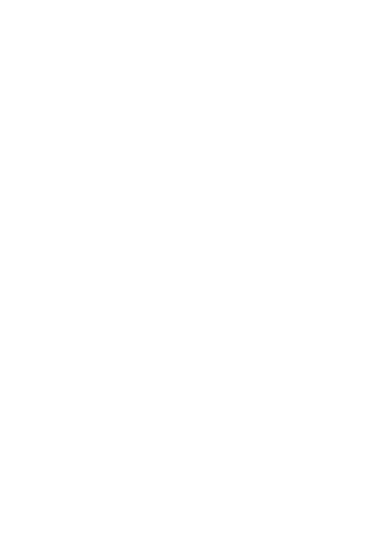
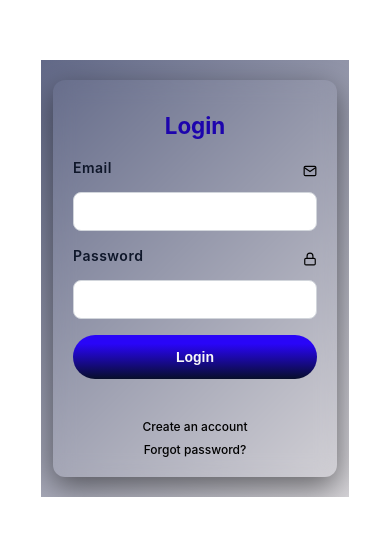
Before and after one commit to Tharushika64/bluvny_webTeamProject, a React (Vite) app: page /login in a window 390 px wide. Before the commit this address had no page. Shown: the part 144-680 px from the top of the page. Built offline with nearby package versions, Linux system fonts and the light colour scheme.

Commit message:
Login change to jsx

```diff
--- a/src/App.jsx
+++ b/src/App.jsx
@@ -11,6 +11,8 @@
 import MarketingPage from './pages/MarketingPage';
 import SelectDashboard from './pages/SelectDashboard';
 import UserManagement from './pages/UserManagement';
+import Login from './components/Login/Login.jsx';
+import Signup from './components/Signup/Signup.jsx';
 
 function Dashboard() {
   const [activeRoute, setActiveRoute] = useState('overview');
@@ -53,6 +55,8 @@
       <Routes>
         <Route path="/" element={<MarketingPage />} />
         <Route path="/select-dashboard" element={<SelectDashboard />} />
+        <Route path="/login" element={<Login />} />
+        <Route path="/signup" element={<Signup />} />
         <Route path="/super-admin" element={<Dashboard />} />
         <Route path="/admin" element={<Dashboard />} />
         <Route path="/user" element={<Dashboard />} />
--- a/src/components/Login/Login.css
+++ b/src/components/Login/Login.css
@@ -6,16 +6,17 @@
 
 .login-container {
   min-height: 100vh;
-  min-width: 150vh;
+  width: 100%;
   display: flex;
   justify-content: center;
   align-items: center;
   background: linear-gradient(135deg, #626988 0%, #d6d4d8 100%);
   font-family: 'Inter', -apple-system, BlinkMacSystemFont, 'Segoe UI', sans-serif;
   padding: 20px;
-   overflow-x: hidden;
-    flex-direction: row;
-
+  overflow-x: hidden;
+  overflow-y: auto;
+  flex-direction: row;
+  gap: 2rem;
 }
 
 .login-header {
@@ -55,8 +56,9 @@
   box-shadow: 0 10px 30px rgba(0, 0, 0, 0.6);
   backdrop-filter: blur(10px);
   width: 450px;
-  height:450px;
+  height: 450px;
   display: flex;
+  flex-shrink: 0;
 }
 
 .robot-image{
@@ -218,19 +220,41 @@
 
 
 /* ==================== RESPONSIVE DESIGN ==================== */
+
+/* Large Screens (1025px and above) - Default */
+@media (min-width: 1025px) {
+  .login-container {
+    flex-direction: row;
+    gap: 3rem;
+  }
+
+  .robo-login-card {
+    width: 450px;
+    height: 450px;
+  }
+
+  .login-card-wrapper {
+    width: 500px;
+  }
+
+  .login-card {
+    padding: 2rem 2.5rem;
+  }
+}
+
 /* Tablet Devices (768px - 1024px) */
 @media (max-width: 1024px) {
   .login-container {
     flex-direction: column;
-    padding: 40px 20px;
-    min-height: auto;
+    justify-content: center;
+    padding: 30px 20px;
+    gap: 2rem;
   }
 
   .robo-login-card {
     width: 350px;
     height: 350px;
-    border-radius: 30px;
-    margin-bottom: 2rem;
+    margin: 0 auto;
   }
 
   .robot-image {
@@ -238,56 +262,63 @@
   }
 
   .login-card-wrapper {
-    width: 400px;
-    max-width: 90%;
+    width: 100%;
+    max-width: 450px;
+    margin: 0 auto;
+  }
+
+  .login-card {
+    padding: 2rem 1.5rem;
+    width: 100%;
+  }
+
+  .login-title {
+    font-size: 1.75rem;
   }
 
   .login-button {
     height: 48px;
     font-size: 16px;
   }
+
+  .form-input {
+    font-size: 15px;
+    padding: 10px 12px;
+  }
 }
 
-/* Mobile Devices (480px - 767px) */
+/* Mobile Devices (481px - 767px) */
 @media (max-width: 767px) {
-  .mobile-header {
-    display: block;
-  }
-
-  .robo-login-card.desktop-only {
-    display: none;
-  }
-
   .login-container {
     flex-direction: column;
     justify-content: flex-start;
-    padding: 30px 20px;
-    max-height: 100vh;
-    background: linear-gradient(135deg, #626988 0%, #d6d4d8 100%);
+    padding: 20px 16px;
+    gap: 1.5rem;
+    min-height: auto;
   }
 
-  .login-content {
-    width: 100%;
-    max-width: 400px;
+  .robo-login-card {
+    display: none;
   }
 
   .login-card-wrapper {
     width: 100%;
-    height: 60vh;
-    max-width: 400px;
+    max-width: 100%;
+    height: auto;
+    border-radius: 15px;
     padding: 1.5rem;
-    border-radius: 15px;
   }
 
   .login-card {
+    width: 100%;
+    height: auto;
     padding: 0;
-    width: 100%;
-    height: 100vh;
   }
 
   .login-title {
-    font-size: 1.75rem;
+    font-size: 1.5rem;
     margin-bottom: 1.5rem;
+    margin-top: 1rem;
   }
 
   .form-group {
@@ -295,65 +326,58 @@
   }
 
   .form-label {
-    font-size: 15px;
-    margin-bottom: 0.4rem;
+    font-size: 14px;
+    margin-bottom: 6px;
   }
 
   .form-input {
-    padding: 10px 14px;
-    font-size: 15px;
+    padding: 10px 12px;
+    font-size: 14px;
     border-width: 1px;
     width: 100%;
   }
 
   .login-button {
     height: 46px;
-    font-size: 16px;
-    margin-top: 0.75rem;
+    font-size: 15px;
+    margin-top: 1rem;
   }
 
   .login-footer {
     flex-direction: column;
     gap: 0.75rem;
-    align-items: center;
+    align-items: stretch;
     padding-top: 1.5rem;
   }
 
   .footer-link {
-    font-size: 14px;
+    font-size: 13px;
     text-align: center;
-    width: 100%;
+    flex: 1;
+  }
+
+  .robot-image {
+    display: none;
   }
 }
 
-/* Small Mobile Devices (below 480px) */
+/* Small Mobile Devices (361px - 480px) */
 @media (max-width: 480px) {
   .login-container {
-    padding: 20px 15px;
+    padding: 20px 12px;
     justify-content: flex-start;
-    padding-top: 60px;
-  }
-
-  .mobile-header {
-    margin-bottom: 1.5rem;
-  }
-
-  .login-page-title {
-    font-size: 1.75rem;
-  }
-
-  .login-subtitle {
-    font-size: 0.95rem;
   }
 
   .login-card-wrapper {
     padding: 1.25rem;
     border-radius: 12px;
+    width: 100%;
   }
 
   .login-title {
-    font-size: 1.5rem;
+    font-size: 1.4rem;
     margin-bottom: 1.25rem;
+    margin-top: 0.75rem;
   }
 
   .form-group {
@@ -361,116 +385,103 @@
   }
 
   .form-label {
-    font-size: 14px;
+    font-size: 13px;
+    margin-bottom: 5px;
   }
 
   .form-input {
-    padding: 9px 12px;
-    font-size: 14px;
+    padding: 9px 10px;
+    font-size: 13px;
+    border-width: 1px;
   }
 
   .login-button {
     height: 44px;
-    font-size: 15px;
-    margin-top: 0.5rem;
+    font-size: 14px;
+    margin-top: 0.75rem;
     border-radius: 30px;
   }
 
   .login-footer {
-    padding-top: 1.25rem;
+    padding-top: 1rem;
+    gap: 0.5rem;
   }
 
   .footer-link {
-    font-size: 13px;
-    padding: 3px 6px;
+    font-size: 12px;
+  }
+
+  .form-label-icon {
+    width: 14px;
+    height: 14px;
   }
 }
 
 /* Extra Small Devices (below 360px) */
 @media (max-width: 360px) {
   .login-container {
-    padding: 20px 12px;
-    padding-top: 40px;
+    padding: 15px 10px;
   }
 
   .login-card-wrapper {
     padding: 1rem;
-
+    border-radius: 10px;
   }
 
   .login-title {
-    font-size: 1.4rem;
+    font-size: 1.25rem;
+    margin-bottom: 1rem;
+  }
+
+  .form-label {
+    font-size: 12px;
   }
 
   .form-input {
-    padding: 8px 10px;
+    padding: 8px 9px;
+    font-size: 12px;
   }
 
   .login-button {
     height: 42px;
-    font-size: 14px;
-  }
-}
-
-/* ==================== UTILITY CLASSES ==================== */
-
-/* Loading state */
-.login-button:disabled {
-  opacity: 0.7;
-  cursor: not-allowed;
-  transform: none;
-}
-
-/* Touch device optimizations */
-@media (hover: none) and (pointer: coarse) {
-  .login-button:hover {
-    transform: none;
-    box-shadow: none;
+    font-size: 13px;
+    margin-top: 0.5rem;
   }
 
-  .footer-link:hover {
-    color: #1d04ad;
+  .form-label-icon {
+    width: 12px;
+    height: 12px;
   }
 
-  .form-input:focus {
-    border-width: 2px;
+  .footer-link {
+    font-size: 11px;
   }
-}
-
-/* Animation */
-@keyframes fadeIn {
-  from {
-    opacity: 0;
-    transform: translateY(20px);
-  }
-  to {
-    opacity: 1;
-    transform: translateY(0);
-  }
-}
-
-.login-card-wrapper {
-  animation: fadeIn 0.6s ease-out;
 }
 
 /* Landscape orientation for mobile */
 @media (max-height: 600px) and (orientation: landscape) {
   .login-container {
     padding: 10px;
-    min-height: auto;
+    min-height: 100vh;
+    justify-content: center;
   }
 
   .login-card-wrapper {
-    max-width: 400px;
+    max-height: 85vh;
+    overflow-y: auto;
+  }
 
-    margin: 0 auto;
+  .login-title {
+    margin-top: 0.5rem;
+    margin-bottom: 0.75rem;
   }
 
   .form-group {
-    margin-bottom: 0.75rem;
+    margin-bottom: 0.6rem;
   }
 
   .login-footer {
-    padding-top: 0.75rem;
+    padding-top: 0.5rem;
+    gap: 0.4rem;
   }
 }
--- a/src/components/Login/Login.tsx
+++ b/src/components/Login/Login.jsx
@@ -1,15 +1,22 @@
 import React, { useState } from 'react';
+import { useNavigate } from 'react-router-dom';
 import './Login.css';
 
-const Login: React.FC = () => {
+const Login = () => {
   const [email, setEmail] = useState('');
   const [password, setPassword] = useState('');
+  const navigate = useNavigate();
 
-  const handleSubmit = (e: React.FormEvent) => {
+  const handleSubmit = (e) => {
     e.preventDefault();
     // Handle login logic here
     console.log('Login attempt:', { email, password });
+    // Redirect to overview page after successful login
+    setTimeout(() => {
+      navigate('/super-admin');
+    }, 300);
   };
+
   // SVG Icons
   const EmailIcon = () => (
     <svg
@@ -43,7 +50,6 @@
 
   return (
     <div className="login-container">
-
       <div className="robo-login-card">
         <img src='src\assets\images\LoginRobot.png' alt='robot' className='robot-image'></img>
       </div>
@@ -65,14 +71,11 @@
                 onChange={(e) => setEmail(e.target.value)}
                 className="form-input"
                 required
-
               />
-
             </div>
 
             <div className="form-group">
               <div className="label-with-icon">
-
                 <label htmlFor="password" className="form-label">Password</label>
                 <PasswordIcon />
               </div>
@@ -98,8 +101,6 @@
         </div>
       </div>
     </div>
-
-
   );
 };
 
--- /dev/null
+++ b/src/components/Signup/Signup.jsx
@@ -0,0 +1,180 @@
+import { useState } from "react";
+import { useNavigate } from "react-router-dom";
+import "./Signup.css";
+import robotImg from "../../assets/images/robot.png";
+
+const Signup = () => {
+  const [formData, setFormData] = useState({
+    username: "",
+    email: "",
+    password: "",
+    confirmPassword: "",
+  });
+
+  const navigate = useNavigate();
+
+  const handleChange = (e) => {
+    const { name, value } = e.target;
+    setFormData((prev) => ({
+      ...prev,
+      [name]: value,
+    }));
+  };
+
+  const handleSubmit = (e) => {
+    e.preventDefault();
+
+    // Validate passwords match
+    if (formData.password !== formData.confirmPassword) {
+      console.log("Passwords do not match");
+      return;
+    }
+
+    console.log("Form submitted:", formData);
+    // Navigate to the dashboard or login page after successful signup
+    navigate("/login");
+  };
+
+  // SVG Icons
+  const UserIcon = () => (
+    <svg
+      className="form-label-icon"
+      width="16"
+      height="16"
+      viewBox="0 0 24 24"
+      fill="none"
+      stroke="currentColor"
+      strokeWidth="2"
+    >
+      <path d="M20 21v-2a4 4 0 0 0-4-4H8a4 4 0 0 0-4 4v2" />
+      <circle cx="12" cy="7" r="4" />
+    </svg>
+  );
+
+  const EmailIcon = () => (
+    <svg
+      className="form-label-icon"
+      width="16"
+      height="16"
+      viewBox="0 0 24 24"
+      fill="none"
+      stroke="currentColor"
+      strokeWidth="2"
+    >
+      <path d="M4 4h16c1.1 0 2 .9 2 2v12c0 1.1-.9 2-2 2H4c-1.1 0-2-.9-2-2V6c0-1.1.9-2 2-2z" />
+      <polyline points="22,6 12,13 2,6" />
+    </svg>
+  );
+
+  const PasswordIcon = () => (
+    <svg
+      className="form-label-icon"
+      width="16"
+      height="16"
+      viewBox="0 0 24 24"
+      fill="none"
+      stroke="currentColor"
+      strokeWidth="2"
+    >
+      <rect x="3" y="11" width="18" height="11" rx="2" ry="2" />
+      <path d="M7 11V7a5 5 0 0 1 10 0v4" />
+    </svg>
+  );
+
+  return (
+    <div className="signup-container">
+      <div className="robo-signup-card">
+        <img src={robotImg} alt="robot" className="robot-image"></img>
+      </div>
+
+      <div className="signup-card-wrapper">
+        <div className="signup-card">
+          <h2 className="signup-title">Sign Up</h2>
+
+          <form onSubmit={handleSubmit} className="signup-form">
+            <div className="form-group">
+              <div className="label-with-icon">
+                <label htmlFor="username" className="form-label">Username</label>
+                <UserIcon />
+              </div>
+              <input
+                type="text"
+                id="username"
+                name="username"
+                placeholder="Choose your username"
+                value={formData.username}
+                onChange={handleChange}
+                className="form-input"
+                required
+              />
+            </div>
+
+            <div className="form-group">
+              <div className="label-with-icon">
+                <label htmlFor="email" className="form-label">Email</label>
+                <EmailIcon />
+              </div>
+              <input
+                type="email"
+                id="email"
+                name="email"
+                placeholder="Enter your email"
+                value={formData.email}
+                onChange={handleChange}
+                className="form-input"
+                required
+              />
+            </div>
+
+            <div className="form-group">
+              <div className="label-with-icon">
+                <label htmlFor="password" className="form-label">Password</label>
+                <PasswordIcon />
+              </div>
+              <input
+                type="password"
+                id="password"
+                name="password"
+                placeholder="Create a password"
+                value={formData.password}
+                onChange={handleChange}
+                className="form-input"
+                required
+              />
+            </div>
+
+            <div className="form-group">
+              <div className="label-with-icon">
+                <label htmlFor="confirmPassword" className="form-label">Confirm Password</label>
+                <PasswordIcon />
+              </div>
+              <input
+                type="password"
+                id="confirmPassword"
+                name="confirmPassword"
+                placeholder="Confirm your password"
+                value={formData.confirmPassword}
+                onChange={handleChange}
+                className="form-input"
+                required
+              />
+            </div>
+
+            <button type="submit" className="signup-button">
+              Sign Up
+            </button>
+          </form>
+
+          <div className="signup-footer">
+            <p className="signup-text">
+              Already have an account?
+              <a href="/login" className="footer-link">Login here</a>
+            </p>
+          </div>
+        </div>
+      </div>
+    </div>
+  );
+};
+
+export default Signup;
--- a/src/pages/SelectDashboard.jsx
+++ b/src/pages/SelectDashboard.jsx
@@ -16,7 +16,7 @@
       label: "Super Admin",
       image: superAdminImg,
       color: "#a3baf5ff",
-      path: "/super-admin",
+      path: "/login",
     },
     {
       label: "Admin",
```
Also changed, not shown: src/components/Signup/Signup.tsx (deleted, +0 -74 lines). Lines whose indentation alone changed are shown as unchanged.
